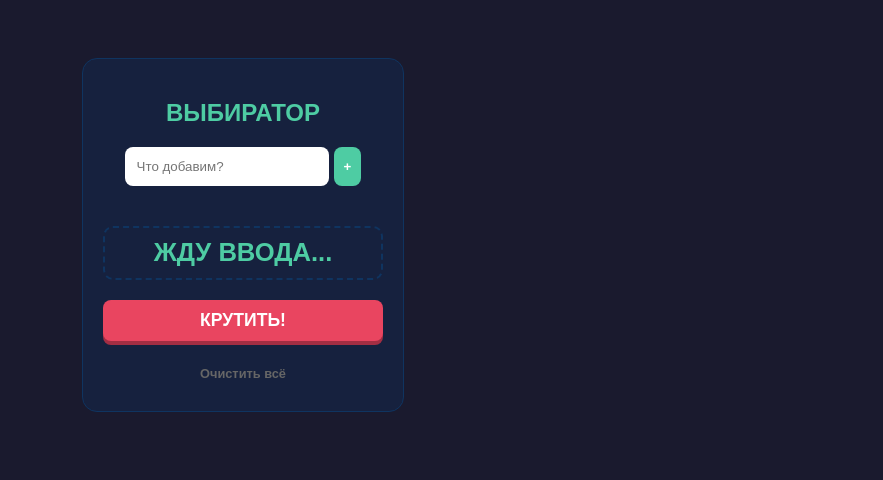
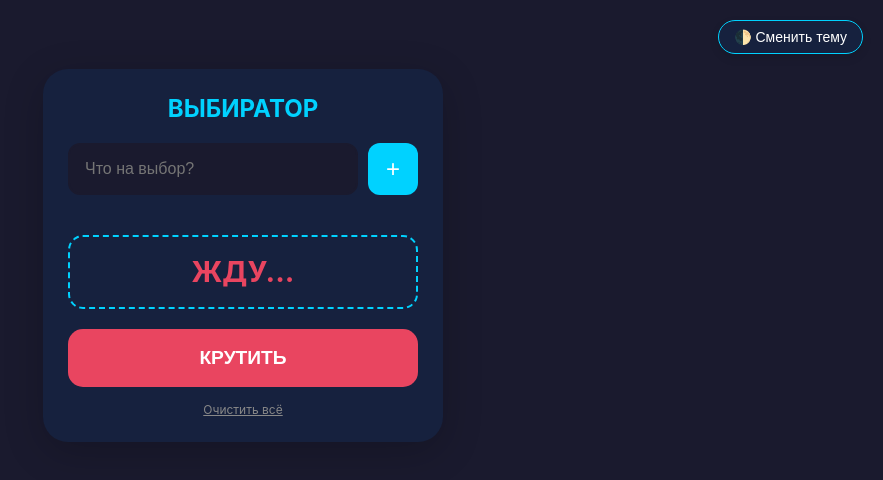
Before and after one commit to lesgoingo/lesgoingo.github.io, a plain HTML site: page index.html in a window 1280 px wide. Shown: the whole page, without its empty margins (397-1280 px from the left). Drawn offline with Linux system fonts and the light colour scheme.

Commit message:
Update index.html

```diff
--- a/index.html
+++ b/index.html
@@ -1,102 +1,211 @@
 <!DOCTYPE html>
-<html>
+<html lang="ru">
 <head>
     <meta charset="UTF-8">
-    <title>Выбиратор 5.0 - Анимация</title>
+    <meta name="viewport" content="width=device-width, initial-scale=1.0, maximum-scale=1.0, user-scalable=no">
+    <title>Выбиратор Ultimate Mobile</title>
     <style>
-        body { background: #1a1a2e; color: white; font-family: sans-serif; text-align: center; }
+        /* Переменные цветов */
+        :root {
+            --bg: #f0f2f5;
+            --card: #ffffff;
+            --text: #1a1a2e;
+            --accent: #4ecca3;
+            --btn-spin: #e94560;
+            --li-bg: #e1e4e8;
+        }
+
+        /* Цвета для темной темы */
+        body.dark-mode {
+            --bg: #1a1a2e;
+            --card: #16213e;
+            --text: #ffffff;
+            --accent: #00d2ff;
+            --li-bg: #0f3460;
+        }
+
+        body {
+            background: var(--bg);
+            color: var(--text);
+            font-family: -apple-system, system-ui, sans-serif;
+            margin: 0;
+            display: flex;
+            flex-direction: column;
+            align-items: center;
+            padding: 20px;
+            transition: background 0.3s, color 0.3s;
+        }
+
+        /* Кнопка смены темы */
+        .theme-btn {
+            align-self: flex-end;
+            background: var(--card);
+            border: 1px solid var(--accent);
+            color: var(--text);
+            padding: 8px 15px;
+            border-radius: 20px;
+            cursor: pointer;
+            font-size: 14px;
+            margin-bottom: 15px;
+            box-shadow: 0 4px 10px rgba(0,0,0,0.1);
+        }
+
         .box {
-            background: #16213e; padding: 20px; border-radius: 15px;
-            display: inline-block; margin-top: 50px; border: 1px solid #0f3460; width: 280px;
+            background: var(--card);
+            padding: 25px;
+            border-radius: 25px;
+            width: 100%;
+            max-width: 400px;
+            box-shadow: 0 10px 40px rgba(0,0,0,0.2);
+            text-align: center;
+            box-sizing: border-box;
         }
-        input { padding: 12px; border-radius: 8px; border: none; width: 180px; outline: none; }
-        button { padding: 10px; cursor: pointer; border-radius: 8px; border: none; font-weight: bold; transition: 0.2s; }
-        button:active { transform: scale(0.95); }
 
-        #list { text-align: left; margin: 20px 0; padding-left: 0; list-style: none; max-height: 150px; overflow-y: auto; }
-        li { background: #0f3460; margin: 5px 0; padding: 10px; border-radius: 8px; border-left: 4px solid #4ecca3; animation: slideIn 0.3s ease; }
+        .input-group {
+            display: flex;
+            gap: 10px;
+            margin-bottom: 20px;
+        }
 
-        @keyframes slideIn { from { opacity: 0; transform: translateX(-10px); } to { opacity: 1; transform: translateX(0); } }
+        input {
+            flex-grow: 1;
+            padding: 15px;
+            border-radius: 12px;
+            border: 2px solid var(--bg);
+            background: var(--bg);
+            color: var(--text);
+            font-size: 16px;
+            outline: none;
+        }
+
+        .btn-add {
+            background: var(--accent);
+            color: white;
+            border: none;
+            width: 50px;
+            border-radius: 12px;
+            font-size: 1.5rem;
+            cursor: pointer;
+        }
+
+        #list {
+            text-align: left;
+            margin: 20px 0;
+            padding: 0;
+            list-style: none;
+            max-height: 200px;
+            overflow-y: auto;
+        }
+
+        li {
+            background: var(--li-bg);
+            margin-bottom: 8px;
+            padding: 12px;
+            border-radius: 12px;
+            border-left: 5px solid var(--accent);
+        }
 
         #result {
-            font-size: 1.6rem; color: #4ecca3; font-weight: bold;
-            margin: 20px 0; min-height: 50px; display: flex; align-items: center; justify-content: center;
-            border: 2px dashed #0f3460; border-radius: 10px;
+            font-size: 1.8rem;
+            color: var(--btn-spin);
+            font-weight: bold;
+            height: 70px;
+            display: flex;
+            align-items: center;
+            justify-content: center;
+            margin: 20px 0;
+            border: 2px dashed var(--accent);
+            border-radius: 15px;
         }
 
-        .btn-spin { background: #e94560; color: white; width: 100%; font-size: 1.1rem; box-shadow: 0 4px #a32e43; }
-        .btn-spin:active { box-shadow: 0 0; transform: translateY(4px); }
-        .btn-clear { background: transparent; color: #666; font-size: 0.8rem; margin-top: 15px; border: none; width: 100%; cursor: pointer; }
+        .btn-spin {
+            background: var(--btn-spin);
+            color: white;
+            width: 100%;
+            padding: 18px;
+            border: none;
+            border-radius: 15px;
+            font-size: 1.2rem;
+            font-weight: bold;
+            cursor: pointer;
+        }
+
+        .btn-spin:active { transform: scale(0.98); }
+
+        .clear-link {
+            margin-top: 15px;
+            display: block;
+            font-size: 12px;
+            color: #888;
+            text-decoration: underline;
+            cursor: pointer;
+        }
     </style>
 </head>
-<body>
+<body class="dark-mode">
+
+    <button class="theme-btn" onclick="toggleTheme()">🌓 Сменить тему</button>
 
     <div class="box">
-    <h2 style="color: #4ecca3;">ВЫБИРАТОР</h2>
+        <h2 style="color: var(--accent); margin-top: 0;">ВЫБИРАТОР</h2>
 
-    <div style="display: flex; gap: 5px; justify-content: center;">
-        <input type="text" id="inp" placeholder="Что добавим?">
-        <button onclick="add()" style="background: #4ecca3; color: white;">+</button>
+        <div class="input-group">
+<input type="text" id="inp" placeholder="Что на выбор?" autocomplete="off">
+            <button onclick="add()" class="btn-add">+</button>
         </div>
 
         <ul id="list"></ul>
 
-    <div id="result">ЖДУ ВВОДА...</div>
+        <div id="result">ЖДУ...</div>
 
-    <button id="spinBtn" onclick="choose()" class="btn-spin">КРУТИТЬ!</button>
-    <button onclick="clearList()" class="btn-clear">Очистить всё</button>
+        <button onclick="choose()" class="btn-spin">КРУТИТЬ</button>
+        <span class="clear-link" onclick="clearAll()">Очистить всё</span>
     </div>
 
 <script>
     var items = [];
 
+    // Переключение темы
+    function toggleTheme() {
+        document.body.classList.toggle('dark-mode');
+    }
+
+    // Добавление
     function add() {
         var pole = document.getElementById('inp');
         var text = pole.value.trim();
         if (text !== "") {
             items.push(text);
-            var spisok = document.getElementById('list');
             var li = document.createElement('li');
             li.textContent = text;
-            spisok.appendChild(li);
+            document.getElementById('list').appendChild(li);
             pole.value = "";
+            pole.focus();
         }
     }
 
-    document.getElementById('inp').addEventListener('keydown', function(e) {
-        if (e.key === "Enter") add();
-    });
+    // Выбор с анимацией
+    function choose() {
+        if (items.length < 2) return alert("Нужно хотя бы 2 варианта!");
+        var resDiv = document.getElementById('result');
+        var count = 0;
 
-    function choose() {
-        if (items.length < 2) return alert("Мало вариантов!");
-
-        var resDiv = document.getElementById('result');
-        var btn = document.getElementById('spinBtn');
-
-        // Отключаем кнопку на время анимации
-        btn.disabled = true;
-        resDiv.style.color = "#ffbd69"; // Меняем цвет во время "вращения"
-
-        var count = 0;
         var timer = setInterval(function() {
-            // Показываем случайный вариант каждые 100мс
-            var randomNum = Math.floor(Math.random() * items.length);
-            resDiv.innerText = items[randomNum].toUpperCase();
-
+            resDiv.innerText = items[Math.floor(Math.random() * items.length)].toUpperCase();
             count++;
-            if (count > 15) { // После 15 переключений останавливаемся
-                clearInterval(timer);
-                resDiv.style.color = "#4ecca3"; // Финальный цвет
-                btn.disabled = false;
-            }
+            if (count > 12) clearInterval(timer);
         }, 80);
     }
 
-    function clearList() {
+    // Очистка
+    function clearAll() {
         items = [];
         document.getElementById('list').innerHTML = "";
-        document.getElementById('result').innerText = "ЖДУ ВВОДА...";
+        document.getElementById('result').innerText = "ЖДУ...";
     }
+
+    // Enter
+    document.getElementById('inp').addEventListener('keydown', (e) => { if(e.key === "Enter") add(); });
 </script>
 
 </body>
```
Lines whose indentation alone changed are shown as unchanged.
